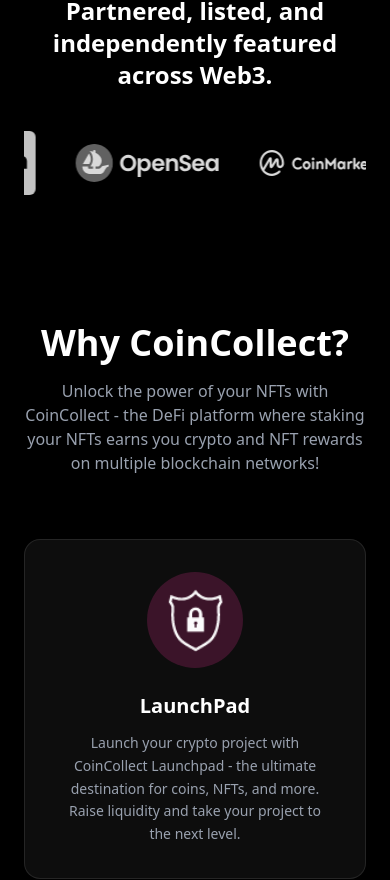
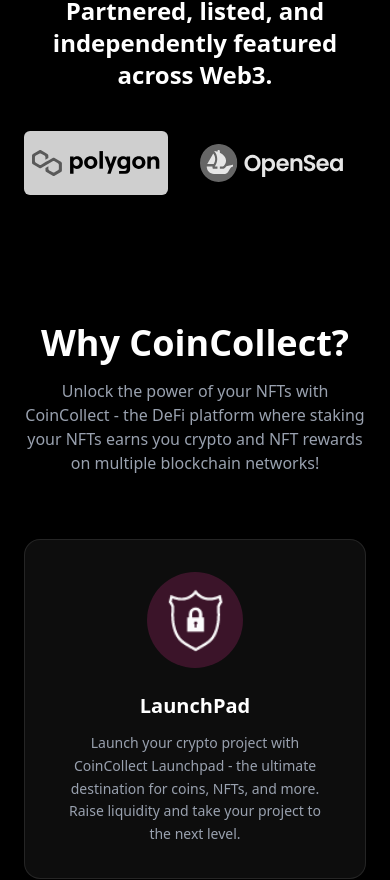
Before and after one commit to Coin-Collect/CoinCollect.org, a Next.js app: page / in a window 390 px wide. Shown: the part 953-1833 px from the top of the page. Built offline with nearby package versions, Linux system fonts and the light colour scheme.

Commit message:
Improve slider auto-scroll

```diff
--- a/src/app/globals.css
+++ b/src/app/globals.css
@@ -35,3 +35,12 @@
   scroll-behavior: smooth;
   scroll-padding-top: 100px;
 }
+
+.no-scrollbar {
+  -ms-overflow-style: none;
+  scrollbar-width: none;
+}
+
+.no-scrollbar::-webkit-scrollbar {
+  display: none;
+}
--- a/src/components/Partners.tsx
+++ b/src/components/Partners.tsx
@@ -2,6 +2,7 @@
 
 import Image from 'next/image';
 import { motion } from 'framer-motion';
+import { useEffect, useRef } from 'react';
 
 const partners = [
   { name: 'Polygon', logo: '/images/clone/partners/polygon.svg', url: 'https://polygonscan.com/token/0x56633733fc8baf9f730ad2b6b9956ae22c6d4148', lightBackground: true },
@@ -15,6 +16,28 @@
 
 export default function Partners() {
   const loopPartners = [...partners, ...partners];
+  const mobileScrollerRef = useRef<HTMLDivElement>(null);
+  const isInteractingRef = useRef(false);
+  const resumeTimeoutRef = useRef<ReturnType<typeof setTimeout> | null>(null);
+
+  useEffect(() => {
+    const el = mobileScrollerRef.current;
+    if (!el) return;
+
+    const timer = setInterval(() => {
+      const node = mobileScrollerRef.current;
+      if (!node || isInteractingRef.current) return;
+
+      node.scrollLeft += 0.8;
+      const resetAt = node.scrollWidth / 2;
+      if (node.scrollLeft >= resetAt) node.scrollLeft -= resetAt;
+    }, 16);
+
+    return () => {
+      clearInterval(timer);
+      if (resumeTimeoutRef.current) clearTimeout(resumeTimeoutRef.current);
+    };
+  }, []);
 
   return (
     <section className="py-12 bg-black/50 border-t border-white/5">
@@ -29,7 +52,43 @@
           <h3 className="text-2xl font-bold text-white">Partnered, listed, and independently featured across Web3.</h3>
         </motion.div>
 
-        <div className="relative overflow-hidden">
+        <div
+          ref={mobileScrollerRef}
+          className="md:hidden overflow-x-auto touch-pan-x no-scrollbar"
+          onTouchStart={() => {
+            if (resumeTimeoutRef.current) clearTimeout(resumeTimeoutRef.current);
+            isInteractingRef.current = true;
+          }}
+          onTouchEnd={() => {
+            resumeTimeoutRef.current = setTimeout(() => {
+              isInteractingRef.current = false;
+            }, 900);
+          }}
+        >
+          <div className="flex w-max items-center gap-8 pr-6 grayscale opacity-90">
+            {loopPartners.map((partner, index) => (
+              <a
+                key={`${partner.name}-${index}`}
+                href={partner.url}
+                target="_blank"
+                rel="noopener noreferrer"
+                className={`w-36 h-16 shrink-0 flex items-center justify-center transition ${
+                  partner.lightBackground ? 'bg-white/90 rounded-md px-2' : ''
+                }`}
+              >
+                <Image
+                  src={partner.logo}
+                  alt={partner.name}
+                  width={128}
+                  height={60}
+                  className="max-h-12 w-auto object-contain"
+                />
+              </a>
+            ))}
+          </div>
+        </div>
+
+        <div className="hidden md:block relative overflow-hidden">
           <motion.div
             className="flex w-max items-center gap-10 md:gap-14 grayscale opacity-85 hover:grayscale-0 hover:opacity-100 transition-all duration-500"
             animate={{ x: ['0%', '-50%'] }}
--- a/src/components/Token.tsx
+++ b/src/components/Token.tsx
@@ -1,6 +1,7 @@
 'use client';
 
 import { motion } from 'framer-motion';
+import { useEffect, useRef } from 'react';
 import { FaDownload, FaLock, FaShoppingCart, FaSignOutAlt } from 'react-icons/fa';
 import { SiBinance, SiCoinbase } from 'react-icons/si';
 
@@ -54,6 +55,28 @@
 
 export default function Token() {
   const loopTokenPlatforms = [...tokenPlatforms, ...tokenPlatforms];
+  const mobileScrollerRef = useRef<HTMLDivElement>(null);
+  const isInteractingRef = useRef(false);
+  const resumeTimeoutRef = useRef<ReturnType<typeof setTimeout> | null>(null);
+
+  useEffect(() => {
+    const el = mobileScrollerRef.current;
+    if (!el) return;
+
+    const timer = setInterval(() => {
+      const node = mobileScrollerRef.current;
+      if (!node || isInteractingRef.current) return;
+
+      node.scrollLeft += 0.8;
+      const resetAt = node.scrollWidth / 2;
+      if (node.scrollLeft >= resetAt) node.scrollLeft -= resetAt;
+    }, 16);
+
+    return () => {
+      clearInterval(timer);
+      if (resumeTimeoutRef.current) clearTimeout(resumeTimeoutRef.current);
+    };
+  }, []);
 
   return (
     <section id="token" className="py-24 bg-black relative">
@@ -119,7 +142,39 @@
               Follow CoinCollect across top market platforms.
             </h3>
 
-            <div className="relative overflow-hidden">
+            <div
+              ref={mobileScrollerRef}
+              className="md:hidden overflow-x-auto touch-pan-x no-scrollbar"
+              onTouchStart={() => {
+                if (resumeTimeoutRef.current) clearTimeout(resumeTimeoutRef.current);
+                isInteractingRef.current = true;
+              }}
+              onTouchEnd={() => {
+                resumeTimeoutRef.current = setTimeout(() => {
+                  isInteractingRef.current = false;
+                }, 900);
+              }}
+            >
+              <div className="flex w-max items-center gap-6 pr-6">
+                {loopTokenPlatforms.map((platform, index) => (
+                  <a
+                    key={`${platform.name}-${index}`}
+                    href={platform.url}
+                    target="_blank"
+                    rel="noopener noreferrer"
+                    className="h-16 min-w-56 px-5 rounded-xl border border-white/10 bg-white/5 hover:border-pink-500/40 transition flex items-center justify-center gap-3 shrink-0"
+                  >
+                    {platform.icon ? (
+                      <span>{platform.icon}</span>
+                    ) : null}
+                    {platform.textOnly ? <span className="text-white font-semibold">{platform.name}</span> : null}
+                    {platform.showName ? <span className="text-white font-semibold">{platform.name}</span> : null}
+                  </a>
+                ))}
+              </div>
+            </div>
+
+            <div className="hidden md:block relative overflow-hidden">
               <motion.div
                 className="flex w-max items-center gap-6 md:gap-8"
                 animate={{ x: ['0%', '-50%'] }}
```
